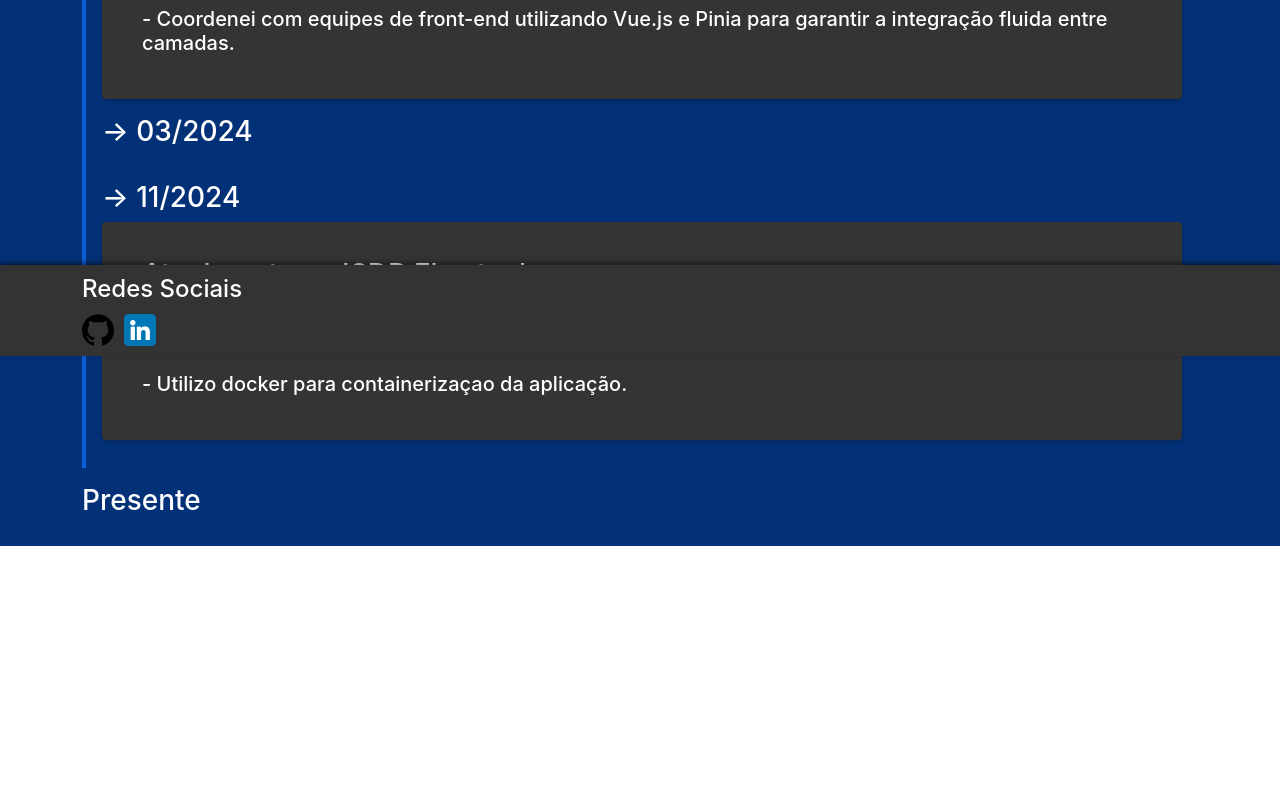
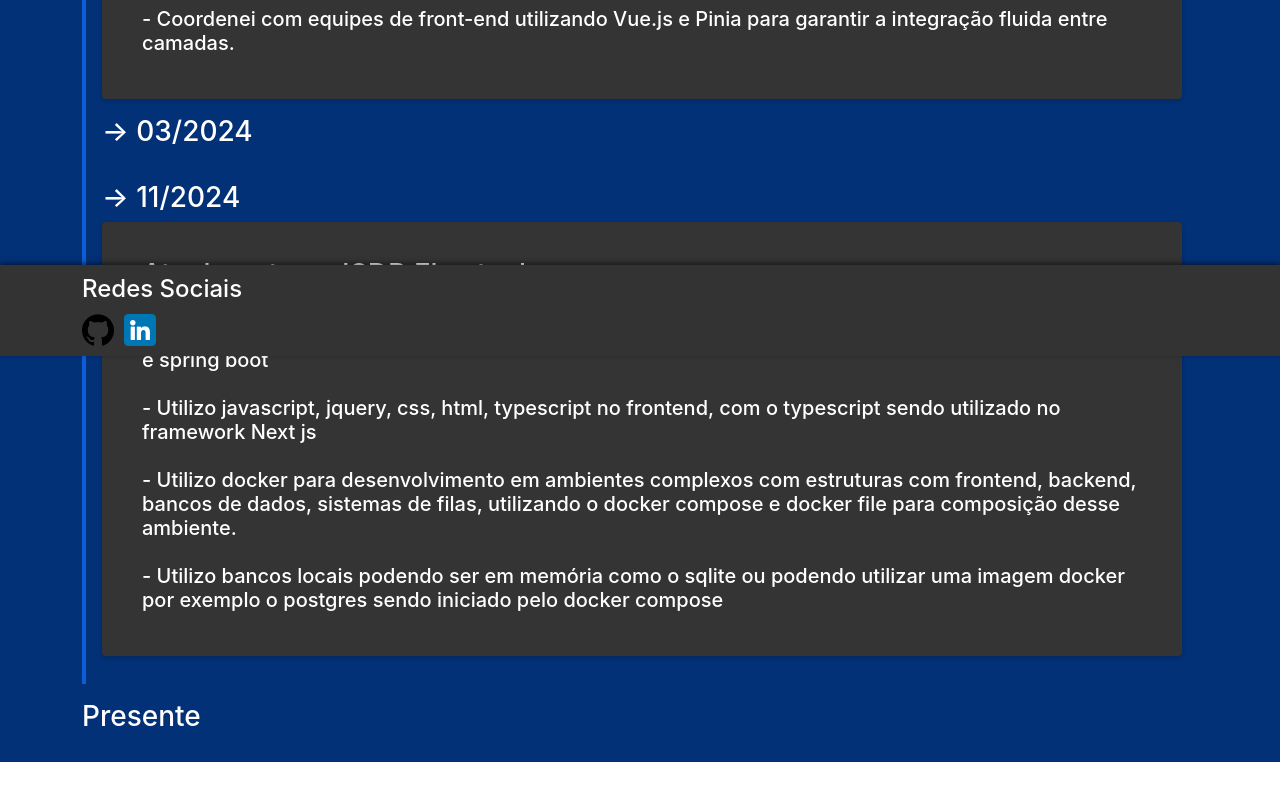
Before and after one commit to joaomarcelo09/jg-portfolio, a Vue app: page /experience in a window 1280 px wide. Shown: the part 444-1244 px from the top of the page. Before the commit the page ends 1084 px from the top, so only its background shows below. Built offline with nearby package versions, Linux system fonts and the light colour scheme.

Commit message:
feat: add new comments in responsibilitiews

```diff
--- a/src/stores/curriculumStore.ts
+++ b/src/stores/curriculumStore.ts
@@ -29,8 +29,10 @@ export const useCurriculumStore = defineStore('cvStore', {
         role: 'Estagiário em desenvolvimento de software',
         date_init: '11/2024',
         responsibilities: [
-          'Desenvolvo em Java no backend das aplicações e javascript/jquery/css/html no frontend',
-          'Utilizo docker para containerizaçao da aplicação.',
+          'Desenvolvo em java e python no backend das aplicações utilizando frameworks como django, fast api e spring boot',
+          'Utilizo javascript, jquery, css, html, typescript no frontend, com o typescript sendo utilizado no framework Next js',
+          'Utilizo docker para desenvolvimento em ambientes complexos com estruturas com frontend, backend, bancos de dados, sistemas de filas, utilizando o docker compose e docker file para composição desse ambiente.',
+          'Utilizo bancos locais podendo ser em memória como o sqlite ou podendo utilizar uma imagem docker por exemplo o postgres sendo iniciado pelo docker compose',
         ]
       }
     ],
```
